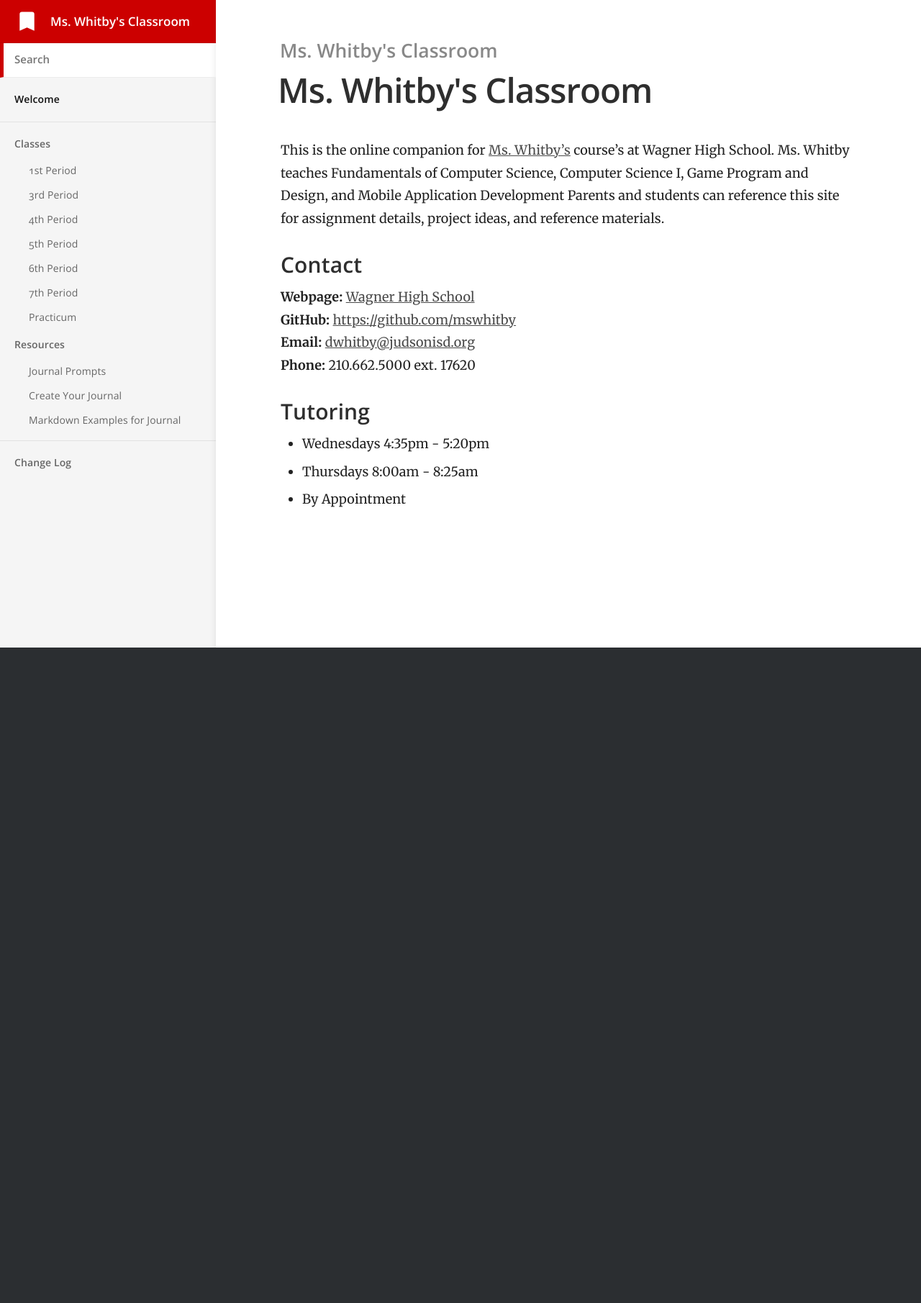
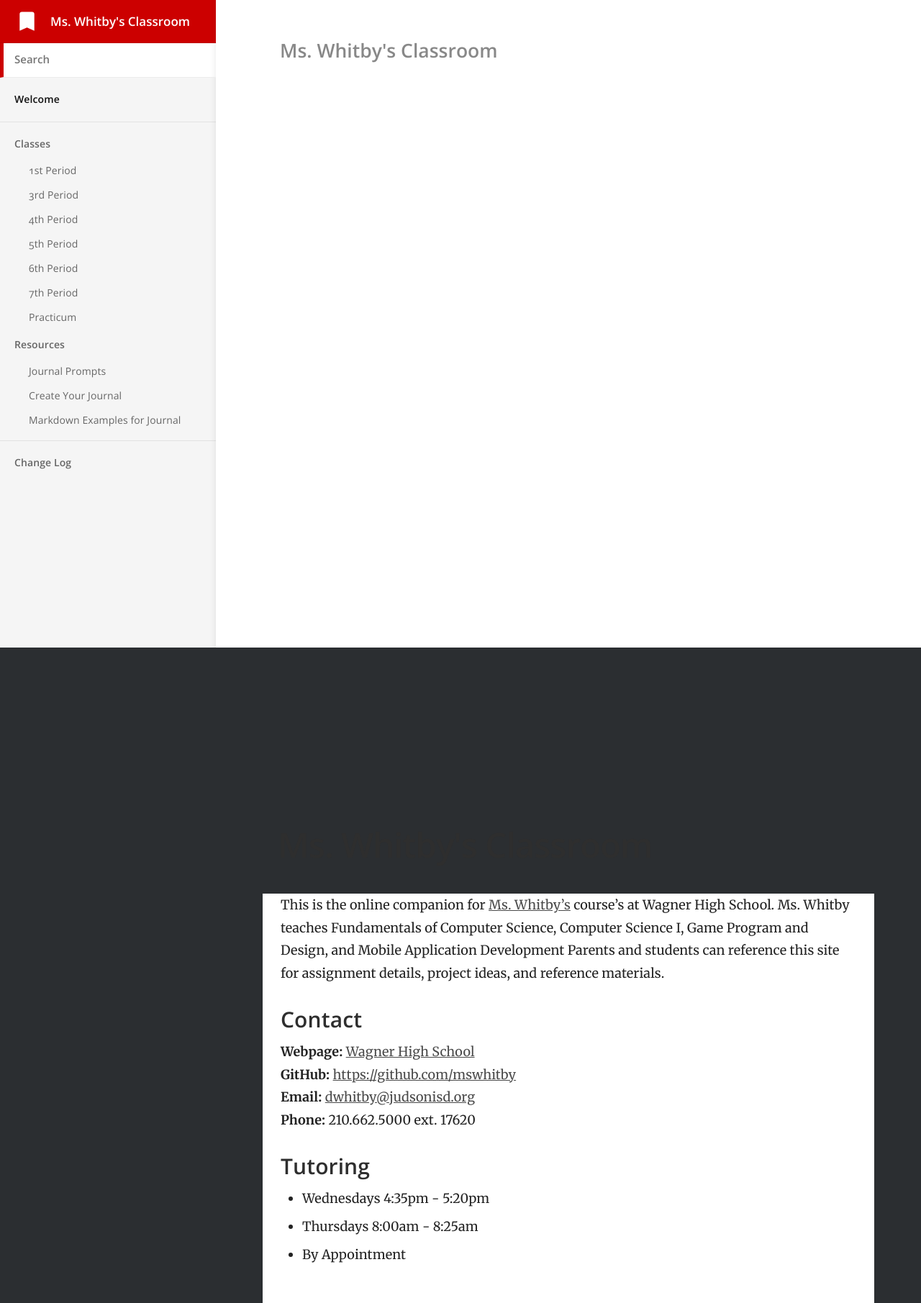
Before and after one commit to mswhitby/classroom, a Jekyll site: the page built from index.md, in a window 1280 px wide. Shown: the whole page at 72% size. Built offline with Jekyll 4.4.1, drawn with Linux system fonts in a browser that asks for light colours; before the commit the page ends 900 px from its top, so only the background shows below that.

Commit message:
Updated style

```diff
--- a/_sass/_layout.scss
+++ b/_sass/_layout.scss
@@ -181,6 +181,7 @@ header {
 	h2 {
 		font-size: 2rem;
 		margin-left: -1px;
+		margin-bottom: 40em;
 		letter-spacing: 0;
 		color: #888;
 	}
--- a/_sass/_typography.scss
+++ b/_sass/_typography.scss
@@ -51,7 +51,7 @@ h6 {
 }
 
 h1 {
-	font-size: 4.35rem;
+	font-size: 4.25rem;
 	letter-spacing: -2px;
 	text-indent: -3px;
 }
```
